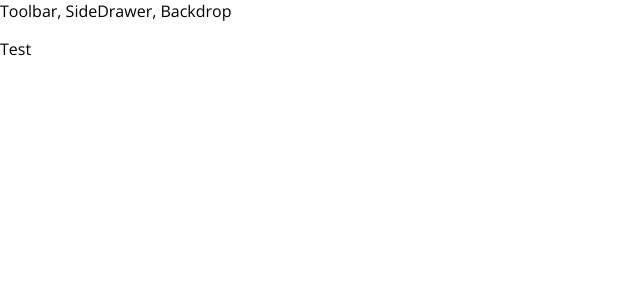
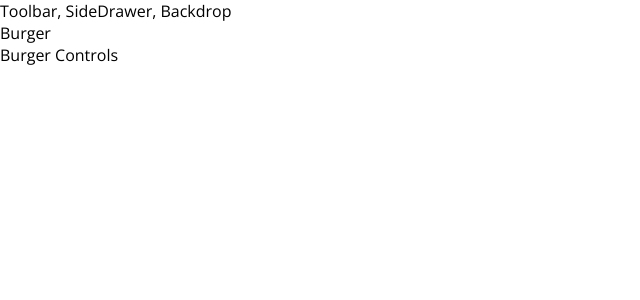
Before and after one commit to micah-rose/burger-builder-rematch, a React app: page / in a window 1280 px wide. Shown: the top 300 px of the page, without its empty margins (0-640 px from the left). Built offline with nearby package versions, Linux system fonts and the light colour scheme.

Commit message:
Further organized the layout of the burger builder by creating a component for the burger image and build controls. Also brought in classes from a new Layout.css file.

```diff
--- /dev/null
+++ b/src/components/Layout/Layout.css
@@ -0,0 +1,3 @@
+.Content {
+    margin-top: 16px;
+}
--- a/src/components/Layout/Layout.js
+++ b/src/components/Layout/Layout.js
@@ -1,12 +1,13 @@
 import React from 'react';
 import Aux from '../../hoc/Auxi';
+import classes from '../Layout/Layout.css'
 
 const Layout = ( props ) => (
     <Aux>
         <div>
             Toolbar, SideDrawer, Backdrop
         </div>
-        <main>
+        <main className={classes.Content}>
             {props.children}
         </main>
     </Aux>
--- a/src/containers/App.js
+++ b/src/containers/App.js
@@ -1,11 +1,12 @@
 import React, { Component }from 'react';
 import Layout from '../components/Layout/Layout';
+import BurgerBuilder from '../containers/BurgerBuilder/BurgerBuilder';
 class App extends Component {
   render(){
     return (
       <div>
         <Layout>
-          <p>Test</p>
+          <BurgerBuilder />
         </Layout>
       </div>
     );
--- /dev/null
+++ b/src/containers/BurgerBuilder/BurgerBuilder.js
@@ -0,0 +1,15 @@
+import React, { Component } from 'react';
+import Aux from '../../hoc/Auxi';
+
+class BurgerBuilder extends Component {
+    render(){
+        return (
+            <Aux>
+                <div>Burger</div>
+                <div>Burger Controls</div>
+            </Aux>
+        );
+    }
+}
+
+export default BurgerBuilder;
```
